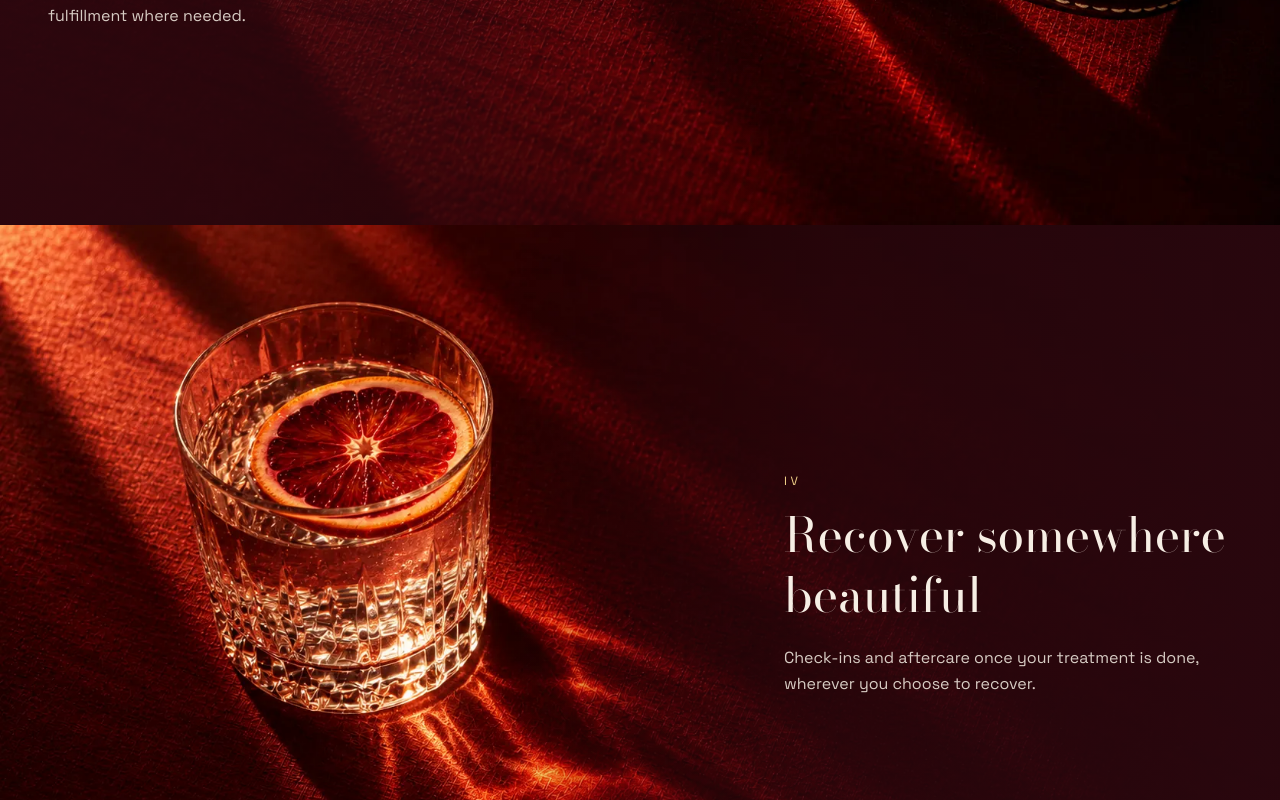
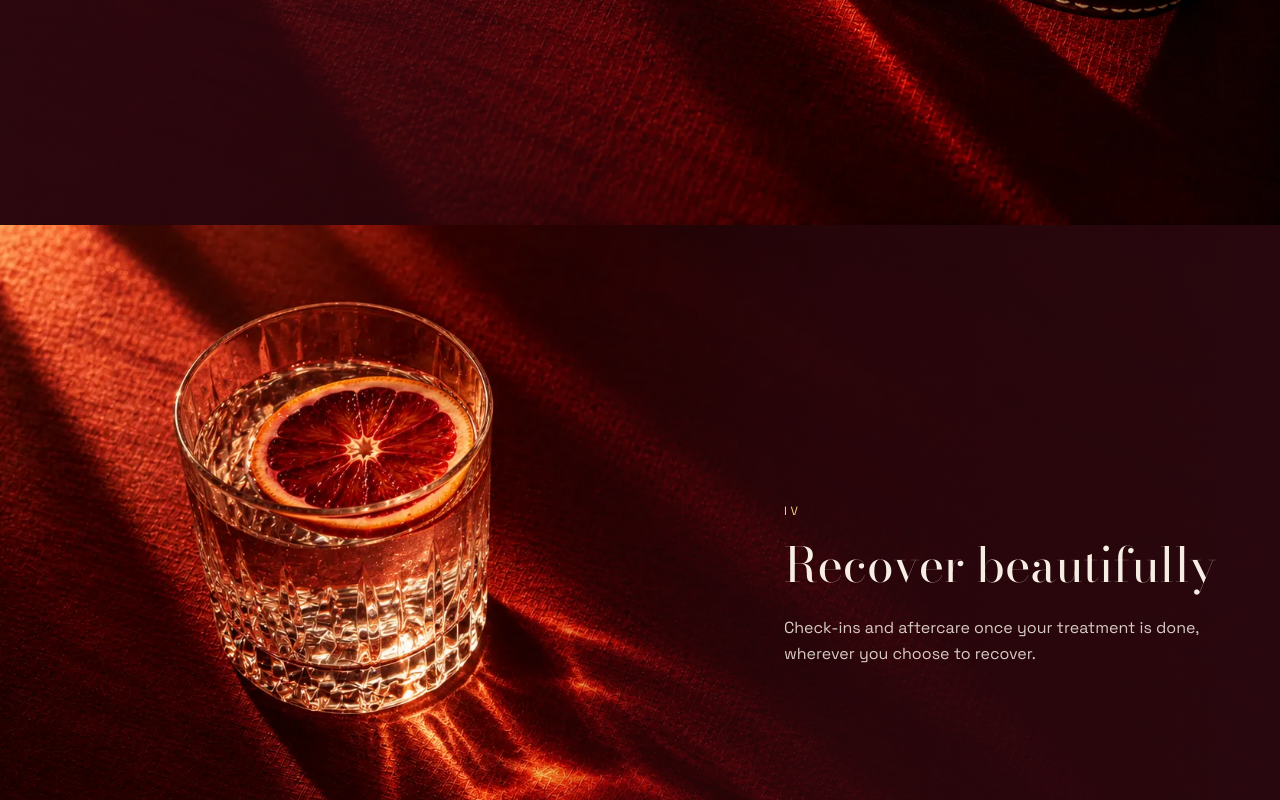
Before and after one commit to Myrakal/myrakal-website, a React (Vite) app: page / in a window 1280 px wide. Shown: the part 3213-4013 px from the top of the page. Built offline with nearby package versions, Linux system fonts and the light colour scheme; the HTML template or start-up script is replaced by a standard one.

Commit message:
Keep scene titles on one line at every width; rename the last scene to Recover beautifully
Co-Authored-By: Claude Opus 5.5 <noreply@anthropic.com>
Claude-Session: https://claude.ai/code/session_01UmuPiPU3Lscv6rXYCUbCym

```diff
--- a/src/components/HowItWorks.tsx
+++ b/src/components/HowItWorks.tsx
@@ -56,7 +56,7 @@ export function HowItWorks() {
         alt="A cut crystal glass of water with a slice of blood orange, casting warm light across the linen"
         textSide="right"
         numeral="IV"
-        title="Recover somewhere beautiful"
+        title="Recover beautifully"
       >
         Check-ins and aftercare once your treatment is done, wherever you choose to recover.
       </Scene>
--- a/src/components/Scene.tsx
+++ b/src/components/Scene.tsx
@@ -25,10 +25,10 @@ export function Scene({ image, imageSmall, alt, textSide, numeral, title, childr
         className={`absolute inset-0 -z-10 hidden from-charcoal/85 via-charcoal/60 via-35% to-transparent to-60% lg:block ${left ? 'bg-linear-to-r' : 'bg-linear-to-l'}`}
       />
       <div className={`mx-auto flex w-full max-w-7xl px-6 pt-10 pb-16 sm:px-12 lg:py-16 ${left ? 'justify-start' : 'justify-end'}`}>
-        <div className="max-w-md">
+        <div>
           <p aria-hidden="true" className="font-grotesk text-xs tracking-[0.3em] text-champagne uppercase">{numeral}</p>
-          <h3 className="mt-4 font-display text-4xl leading-tight text-cream sm:text-5xl">{title}</h3>
-          <p className="mt-5 font-grotesk text-base leading-relaxed text-cream/85">{children}</p>
+          <h3 className="mt-4 font-display text-[clamp(1.75rem,7vw,3rem)] leading-tight whitespace-nowrap text-cream">{title}</h3>
+          <p className="mt-5 max-w-md font-grotesk text-base leading-relaxed text-cream/85">{children}</p>
         </div>
       </div>
     </section>
```
Also changed, not shown: 2 other files (tests, documents, lock files or other folders).
